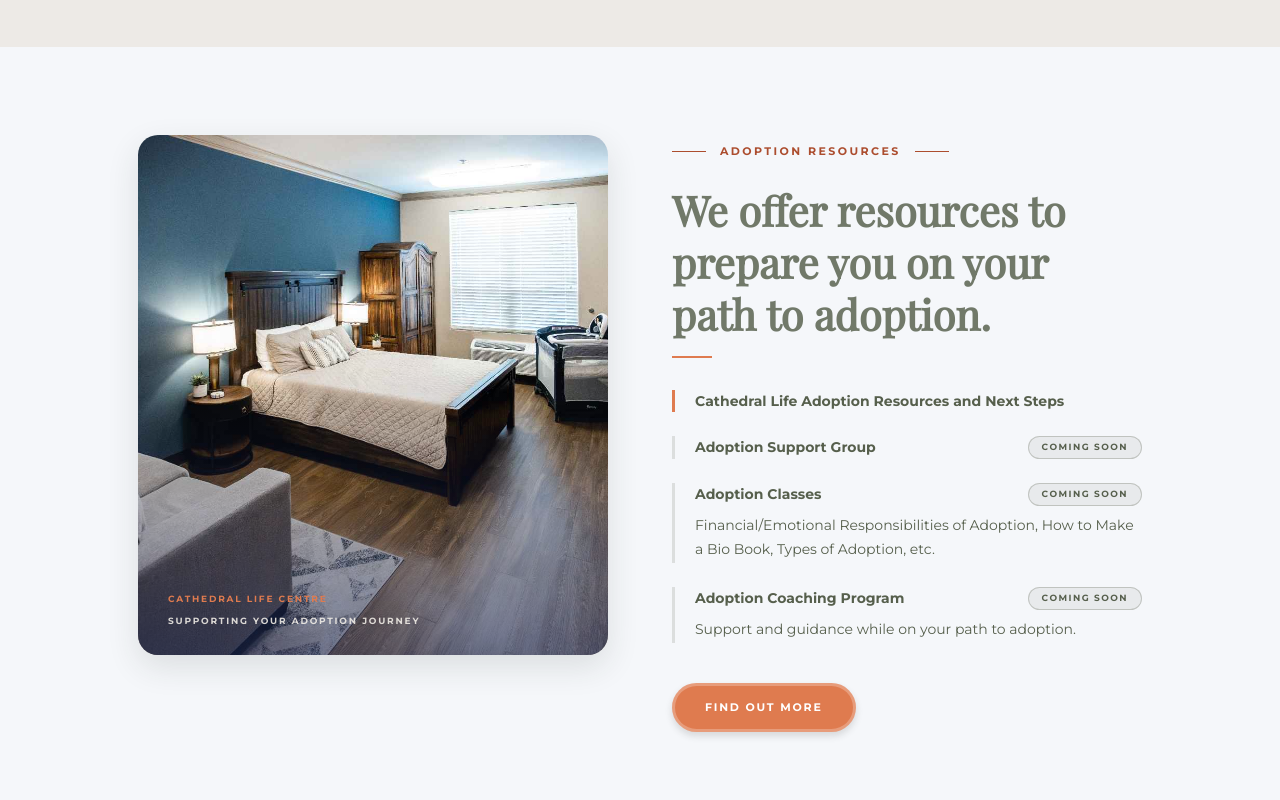
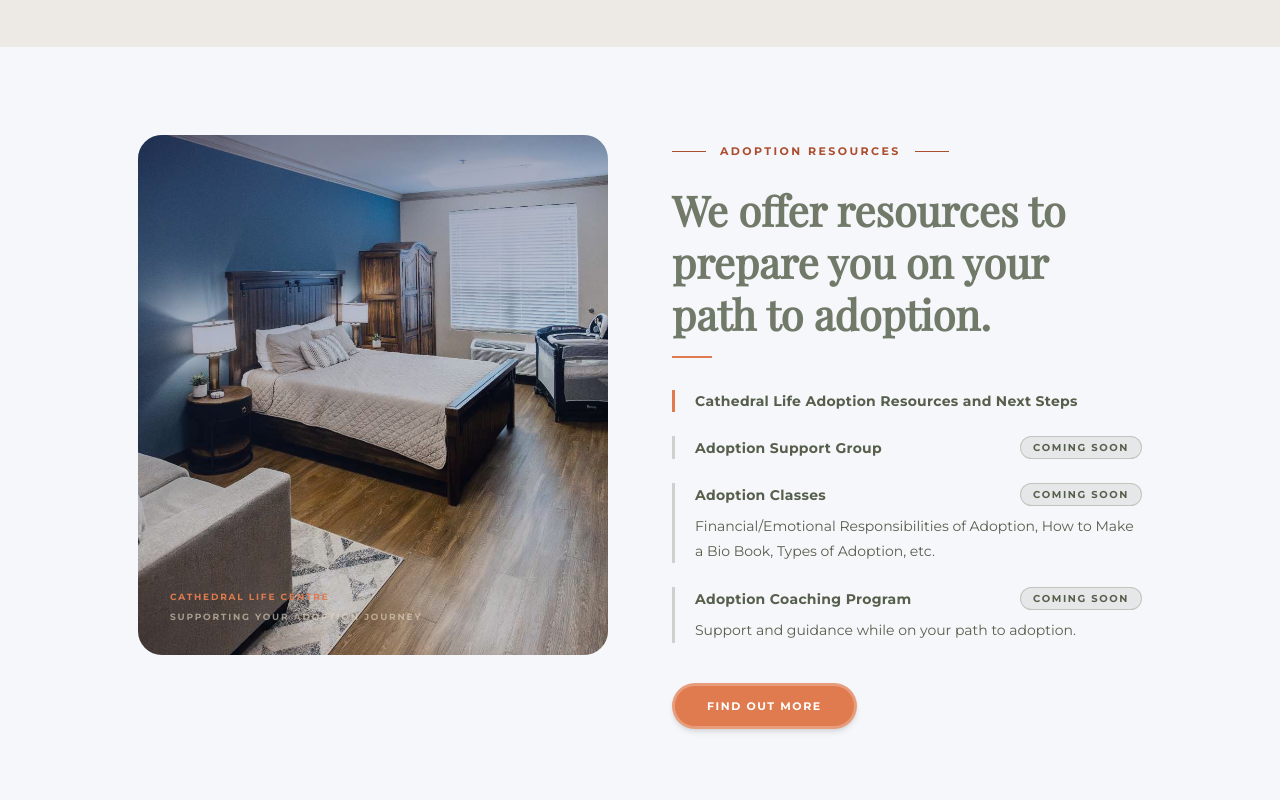
Before and after one commit to jpiercedev/cathedrallifecentre, a Next.js app: page /adoption in a window 1280 px wide. Shown: the part 1260-2060 px from the top of the page. Built offline with nearby package versions, Linux system fonts and the light colour scheme.

Commit message:
fix: complete Adoption visual fidelity

```diff
--- a/src/app/adoption/adoption.module.css
+++ b/src/app/adoption/adoption.module.css
@@ -16,6 +16,11 @@
   );
 }
 
+.heroFade {
+  height: 110px;
+  background: linear-gradient(0deg, #edeae6, transparent);
+}
+
 .heroInner.heroInner {
   width: min(100% - 196px, 1152px);
   max-width: none;
@@ -23,12 +28,16 @@
 }
 
 .heroInner h1 {
-  margin-block: 19px 20px;
+  margin: 20px 0;
   font-size: 60.8px;
   font-weight: 700;
   letter-spacing: -0.608px;
   line-height: 66.88px;
-  text-shadow: 0 2px 20px rgb(0 0 0 / 25%);
+  text-shadow: 0 2px 20px rgb(0 0 0 / 35%);
+}
+
+.heroInner > nav + div {
+  margin-block-start: 32px;
 }
 
 .heroInner h1 + span {
@@ -48,9 +57,17 @@
 }
 
 .overviewSection {
+  position: relative;
   min-height: 673px;
   padding-block: 88px;
   background: var(--color-linen-100);
+}
+
+.contentAnchor {
+  position: absolute;
+  inset: 87px auto auto 0;
+  width: 1px;
+  height: 1px;
 }
 
 .overviewGrid,
@@ -140,14 +157,18 @@
 
 .resourcesImage {
   height: 520px;
-  border-radius: 20px;
-  box-shadow: 0 12px 32px rgb(45 50 39 / 12%);
+  border-radius: 24px;
+  box-shadow: none;
 }
 
 .resourcesImage::after {
   position: absolute;
-  inset: 45% 0 0;
-  background: linear-gradient(transparent, rgb(28 44 91 / 58%));
+  inset: 0;
+  background: linear-gradient(
+    160deg,
+    rgb(28 44 91 / 55%),
+    rgb(28 44 91 / 15%) 65%
+  );
   content: "";
 }
 
@@ -158,9 +179,10 @@
 .imageCaption {
   position: absolute;
   z-index: 1;
-  inset: auto 30px 28px;
+  inset: auto 0 0;
   display: grid;
-  gap: 8px;
+  gap: 6.4px;
+  padding: 32px;
   text-transform: uppercase;
 }
 
@@ -169,8 +191,8 @@
   font-family: Montserrat, sans-serif;
   font-size: 9px;
   font-weight: 700;
-  letter-spacing: 0.2em;
-  line-height: 1.5;
+  letter-spacing: 1.8px;
+  line-height: 13.5px;
 }
 
 .imageCaption span {
@@ -178,7 +200,7 @@
 }
 
 .imageCaption strong {
-  color: rgb(242 239 232 / 88%);
+  color: rgb(230 218 196 / 60%);
 }
 
 .resourcesCopy h2 {
@@ -202,7 +224,7 @@
 
 .resourceList article {
   padding-inline-start: 20px;
-  border-inline-start: 3px solid rgb(86 95 76 / 16%);
+  border-inline-start: 3px solid rgb(86 95 76 / 25%);
 }
 
 .resourceList article:not(:last-child) {
@@ -243,48 +265,65 @@
   font-size: 14px;
   font-weight: 700;
   line-height: 22.4px;
+  letter-spacing: 0.28px;
+}
+
+.comingResource .resourceTitleRow h3 {
+  line-height: 20px;
 }
 
 .resourceList p {
-  margin: 7px 0 0;
+  margin: 8px 0 0;
   font-size: 14px;
   line-height: 24.5px;
 }
 
 .comingSoon {
   flex: none;
-  padding: 5px 13px;
-  border: 1px solid rgb(86 95 76 / 28%);
-  border-radius: 999px;
+  padding: 3px 12px;
+  border: 1px solid rgb(86 95 76 / 25%);
+  border-radius: 20px;
   color: var(--color-olive-700);
-  background: rgb(86 95 76 / 8%);
-  font-size: 9px;
+  background: rgb(86 95 76 / 10%);
+  font-size: 10px;
   font-weight: 700;
-  letter-spacing: 0.16em;
-  line-height: 1.2;
+  letter-spacing: 1.6px;
+  line-height: 15px;
   text-transform: uppercase;
   white-space: nowrap;
 }
 
+.primaryButtonWrap {
+  width: fit-content;
+  margin-block-start: 40px;
+}
+
 .primaryButton {
-  display: inline-flex;
-  min-width: 180px;
-  min-height: 49px;
-  align-items: center;
-  justify-content: center;
-  margin-block-start: 40px;
-  padding: 12px 30px;
+  box-sizing: border-box;
+  display: block;
+  align-self: center;
+  width: auto;
+  height: auto;
+  margin: 0;
+  padding: 12px 32px;
   border: 3px solid rgb(255 255 255 / 25%);
   border-radius: 30px;
-  color: var(--color-white);
-  background: var(--color-terracotta-500);
-  box-shadow: 0 4px 7px rgb(45 50 39 / 15%);
+  outline-color: rgb(255 255 255);
+  color: rgb(255 255 255);
+  background: rgb(223 123 79);
+  box-shadow:
+    0 0 0 0 rgb(0 0 0 / 0%),
+    0 0 0 0 rgb(0 0 0 / 0%),
+    0 4px 6px -1px rgb(0 0 0 / 10%),
+    0 2px 4px -2px rgb(0 0 0 / 10%);
+  font-family: Montserrat, sans-serif;
   font-size: 11px;
   font-weight: 700;
-  letter-spacing: 0.16em;
+  letter-spacing: 1.54px;
   line-height: 1.5;
   text-decoration: none;
   text-transform: uppercase;
+  transition: none !important;
 }
 
 .primaryButton:hover,
@@ -384,13 +423,31 @@
 @media (max-width: 61.9375rem) {
   .heroInner.heroInner,
   .sourceContainer.sourceContainer {
+    padding-inline: 0;
+  }
+
+  .heroInner.heroInner {
+    width: calc(100% - 48px);
+  }
+
+  .sourceContainer.sourceContainer {
     width: calc(100% - 64px);
-    padding-inline: 0;
   }
 
   .heroInner h1 {
     font-size: 3rem;
     line-height: 1.1;
+  }
+
+  .overviewCopy h2,
+  .resourcesCopy h2,
+  .contactCopy h2,
+  .resourceTitleRow h3 {
+    color: var(--color-navy-800);
+  }
+
+  .contactDetail > span {
+    background: var(--color-navy-800);
   }
 
   .overviewGrid,
@@ -401,12 +458,12 @@
 
   .overviewSection,
   .resourcesSection {
-    padding-block: 72px;
+    padding-block: 88px;
   }
 
   .overviewGrid,
   .resourcesGrid {
-    gap: 48px;
+    gap: 40px;
   }
 
   .contactSection {
@@ -421,11 +478,10 @@
 }
 
 @media (max-width: 47.9375rem) {
-  .hero {
-    min-height: 520px;
+  .heroInner.heroInner {
+    width: calc(100% - 48px);
   }
 
-  .heroInner.heroInner,
   .sourceContainer.sourceContainer {
     width: calc(100% - 48px);
   }
@@ -437,7 +493,12 @@
   .overviewSection,
   .resourcesSection {
     min-height: 0;
-    padding-block: 64px;
+    padding-block: 88px;
+  }
+
+  .overviewGrid,
+  .resourcesGrid {
+    gap: 32px;
   }
 
   .overviewCopy h2,
@@ -451,7 +512,7 @@
   }
 
   .resourcesImage {
-    height: 380px;
+    height: 320px;
   }
 
   .resourceTitleRow {
@@ -469,47 +530,74 @@
 }
 
 @media (max-width: 29.9375rem) {
-  .heroInner.heroInner,
+  .heroInner.heroInner {
+    width: calc(100% - 48px);
+  }
+
   .sourceContainer.sourceContainer {
     width: calc(100% - 40px);
   }
 
   .heroInner h1 {
-    font-size: 2.25rem;
+    font-size: 2.2rem;
+  }
+
+  .overviewCopy h2,
+  .resourcesCopy h2 {
+    font-size: 1.8rem;
+    line-height: 1.25;
   }
 
   .gallery {
-    grid-template-columns: 1fr;
-    grid-template-rows: 230px 150px 150px;
+    grid-template-columns: repeat(2, minmax(0, 1fr));
+    grid-template-rows: 300px 180px;
   }
 
   .galleryMain {
-    grid-column: auto;
+    grid-column: 1 / -1;
   }
 
   .resourcesImage {
-    height: 320px;
+    height: 520px;
+  }
+
+  .resourcesSection {
+    padding-block-end: 120px;
+  }
+
+  .overviewGrid {
+    gap: 64px;
+  }
+
+  .resourcesGrid {
+    gap: 28px;
   }
 
   .resourceTitleRow {
-    display: grid;
-    justify-content: start;
+    display: flex;
+    flex-wrap: wrap;
+    justify-content: space-between;
+  }
+
+  .activeResource .resourceTitleRow h3 {
+    flex-basis: 100%;
   }
 
   .comingSoon {
     width: fit-content;
   }
 
-  .primaryButton {
-    width: 100%;
-  }
-
   .contactSection {
     padding: 48px 20px;
   }
 
+  .contactInner {
+    width: calc(100% - 8px);
+    margin-inline: 4px;
+  }
+
   .contactCopy h2 {
-    font-size: 2rem;
+    font-size: 1.75rem;
     line-height: 1.25;
   }
 }
--- a/src/app/adoption/page.tsx
+++ b/src/app/adoption/page.tsx
@@ -30,6 +30,7 @@ export default function AdoptionPage() {
           { label: "Adoption" },
         ]}
         eyebrow={hero.eyebrow}
+        fadeClassName={styles.heroFade}
         heroClassName={styles.hero}
         image={hero.image}
         imagePosition="50% 40%"
@@ -47,8 +48,8 @@ export default function AdoptionPage() {
       <section
         aria-labelledby="adoption-overview-title"
         className={styles.overviewSection}
-        id="clc-content"
       >
+        <span aria-hidden="true" className={styles.contentAnchor} id="clc-content" />
         <Container className={`${styles.sourceContainer} ${styles.overviewGrid}`}>
           <div className={styles.overviewCopy}>
             <EyebrowLabel className={styles.sectionEyebrow}>
@@ -74,8 +75,8 @@ export default function AdoptionPage() {
                   quality={85}
                   sizes={
                     index === 0
-                      ? "(max-width: 991px) calc(100vw - 48px), 504px"
-                      : "(max-width: 767px) calc(50vw - 32px), 244px"
+                      ? "(max-width: 479px) calc(100vw - 40px), (max-width: 767px) calc(100vw - 48px), (max-width: 991px) calc(100vw - 64px), 504px"
+                      : "(max-width: 479px) calc(50vw - 28px), (max-width: 767px) calc(50vw - 32px), (max-width: 991px) calc(50vw - 40px), 244px"
                   }
                   src={image.src}
                 />
@@ -95,7 +96,7 @@ export default function AdoptionPage() {
               alt={resources.imageAlt}
               fill
               quality={85}
-              sizes="(max-width: 991px) calc(100vw - 48px), 504px"
+              sizes="(max-width: 479px) calc(100vw - 40px), (max-width: 767px) calc(100vw - 48px), (max-width: 991px) calc(100vw - 64px), 504px"
               src={resources.image}
             />
             <div className={styles.imageCaption}>
@@ -132,14 +133,23 @@ export default function AdoptionPage() {
               ))}
             </div>
 
-            <ButtonLink className={styles.primaryButton} href={resources.action.href}>
-              {resources.action.label}
-            </ButtonLink>
+            <div className={styles.primaryButtonWrap}>
+              <ButtonLink
+                className={styles.primaryButton}
+                href={resources.action.href}
+              >
+                {resources.action.label}
+              </ButtonLink>
+            </div>
           </div>
         </Container>
       </section>
 
-      <section aria-labelledby="adoption-contact-title" className={styles.contactSection}>
+      <section
+        aria-labelledby="adoption-contact-title"
+        className={styles.contactSection}
+        id="contact"
+      >
         <div className={styles.contactInner}>
           <div className={styles.contactCopy}>
             <EyebrowLabel className={`${styles.sectionEyebrow} ${styles.contactEyebrow}`}>
```
Also changed, not shown: 1 other file (tests, documents, lock files or other folders).
